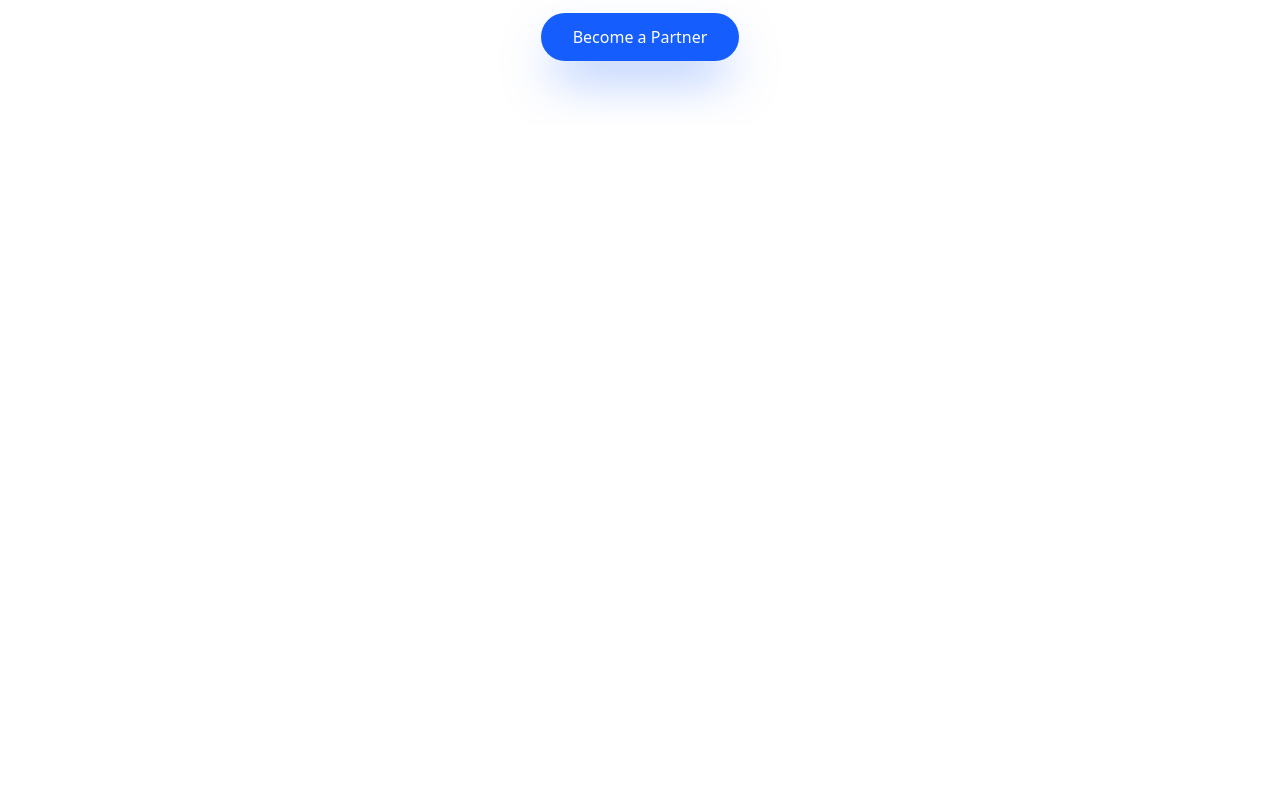
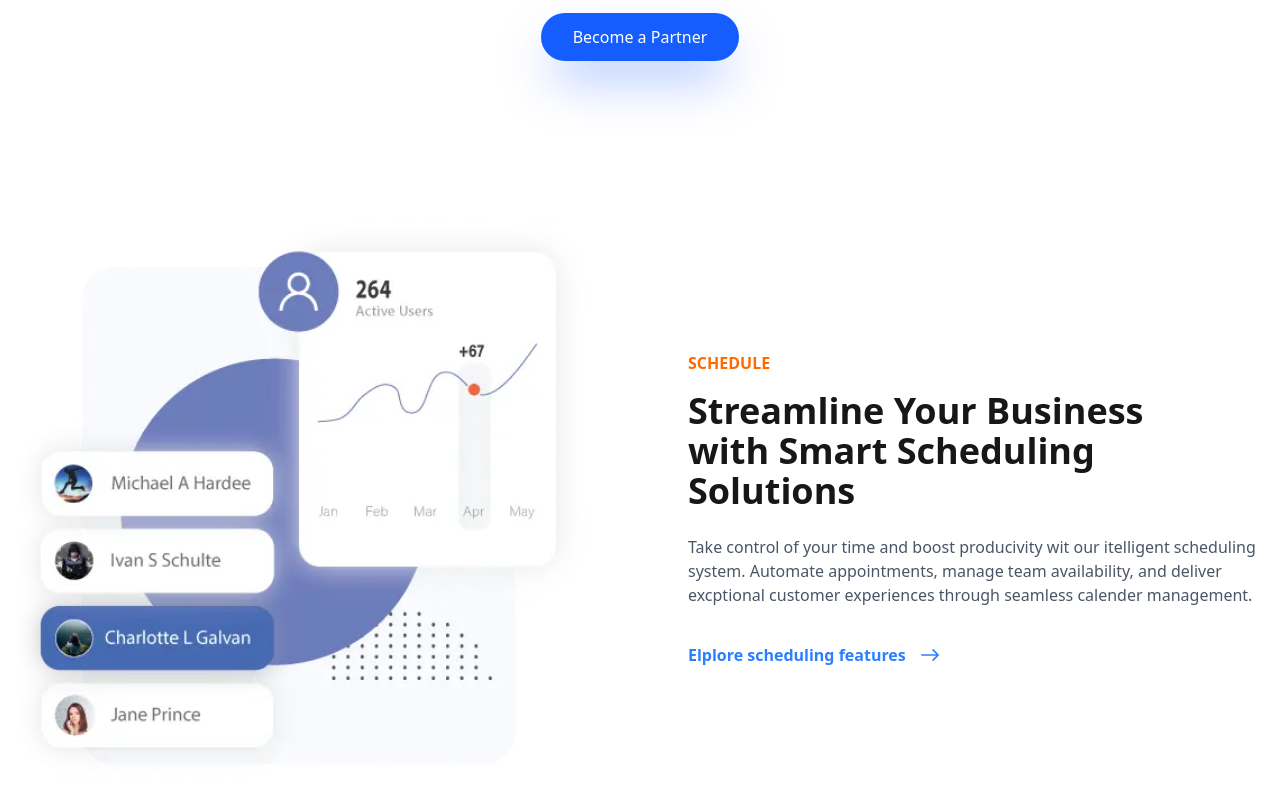
Before and after one commit to GreenHopeRise/Mordern-react-project, a React (Vite) app: page / in a window 1280 px wide. Shown: the part 1860-2660 px from the top of the page. Before the commit the page ends 1985 px from the top, so only its background shows below. Built offline with nearby package versions, Linux system fonts and the light colour scheme.

Commit message:
schedule section done

```diff
--- a/src/App.jsx
+++ b/src/App.jsx
@@ -1,8 +1,10 @@
 import CompanyLogo from "./components/CompanyLogo";
 import FeatureSection from "./components/FeatureSection";
 import Hero from "./components/Hero";
+import MonitorSection from "./components/MonitorSection";
 import Navbar from "./components/Navbar";
 import PusposeSection from "./components/PusposeSection";
+import ScheduleSection from "./components/ScheduleSection";
 import "./index.css";
 
 function App() {
@@ -15,6 +17,8 @@
         <CompanyLogo/>
         <PusposeSection/>
         <FeatureSection/>
+        <ScheduleSection/>
+        <MonitorSection/>
       </div>
     </main>
   );
--- /dev/null
+++ b/src/components/MonitorSection.jsx
@@ -0,0 +1,45 @@
+import React from "react";
+import monitorCardImg from "../assets/monitor-card.webp";
+import { IoIosArrowRoundForward } from "react-icons/io";
+
+const MonitorSection = () => {
+    return (
+        <section className="max-w-7xl mx-auto px-4 py-16 md:py-24">
+            <div className="flex flex-col md:flex-row items-center justify-between gap-12 md:gap-24">
+                <div className="md:w-1/2 w-full">
+                    <p className="text-green-500 font-semibold">MONITOR </p>
+                    <h2 className="text-3xl md:text-4xl font-bold text-neutral-900 mt-4 mb-6 md:w-4/5">
+                        Introducing best mobile carousels
+                    </h2>
+                    <p className="text-gray-600 mb-8">
+                        Take control of your time and boost producivity wit our
+                        itelligent scheduling system. Automate appointments,
+                        manage team availability, and deliver excptional
+                        customer experiences through seamless calender
+                        management.
+                    </p>
+                    <a
+                        className="text-blue-500 font-semibold flex   items-center gap-2 hover:gap-4 transition-all "
+                        href="#"
+                    >
+                        {" "}
+                        Elplore scheduling features{" "}
+                        <IoIosArrowRoundForward className="size-8" />
+                    </a>
+                </div>
+                {/* left  */}
+                <div className="md:w-1/2 w-full">
+                    <img
+                        className="w-full  h-auto"
+                        src={monitorCardImg}
+                        alt="schedule image"
+                    />
+                </div>
+
+                {/* right  */}
+            </div>
+        </section>
+    );
+};
+
+export default MonitorSection;
--- /dev/null
+++ b/src/components/ScheduleSection.jsx
@@ -0,0 +1,30 @@
+import React from "react";
+import scheduleImage from "../assets/stats.webp";
+import { IoIosArrowRoundForward } from "react-icons/io";
+
+const ScheduleSection = () => {
+    return (
+        <section className="max-w-7xl mx-auto px-4 py-16 md:py-24">
+            <div className="flex flex-col md:flex-row items-center justify-between gap-12 md:gap-24">
+                {/* left  */}
+                <div className="md:w-1/2 w-full">
+                    <img
+                        className="w-full  h-auto"
+                        src={scheduleImage}
+                        alt="schedule image"
+                    />
+                </div>
+
+                {/* right  */}
+                <div className="md:w-1/2 w-full">
+                    <p className="text-orange-500 font-semibold">SCHEDULE</p>
+                    <h2 className="text-3xl md:text-4xl font-bold text-neutral-900 mt-4 mb-6 ">Streamline Your Business <br /> with Smart Scheduling Solutions</h2>
+                    <p className="text-gray-600 mb-8">Take control of your time and boost producivity wit our itelligent scheduling system. Automate appointments, manage team availability, and deliver excptional customer experiences through seamless calender management.</p>
+                    <a className="text-blue-500 font-semibold flex   items-center gap-2 hover:gap-4 transition-all " href="#"> Elplore scheduling features <IoIosArrowRoundForward className="size-8" /></a>
+                </div>
+            </div>
+        </section>
+    );
+};
+
+export default ScheduleSection;
```
